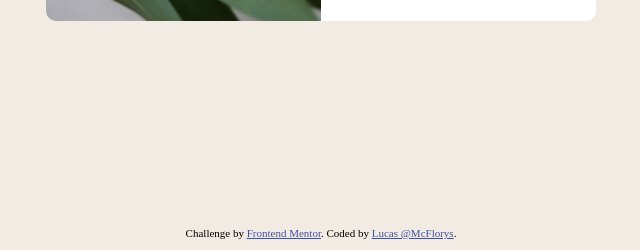
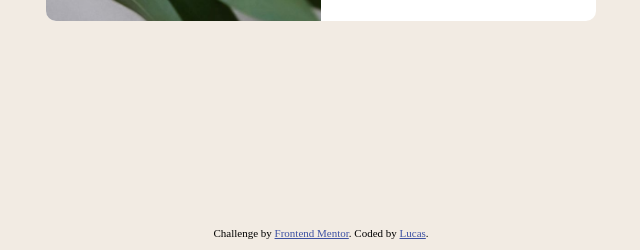
Before and after one commit to McFlorys/Font-end-mentor-preview-card, a plain HTML site: page index.html in a window 1280 px wide. Shown: the part 584-834 px from the top of the page, without its empty margins (319-959 px from the left). Drawn offline with Linux system fonts and the light colour scheme.

Commit message:
Update index.html

```diff
--- a/index.html
+++ b/index.html
@@ -43,7 +43,7 @@
 
     <div class="attribution">
       <p>Challenge by <a href="https://www.frontendmentor.io?ref=challenge" target="_blank">Frontend Mentor</a>.
-      Coded by <a href="https://www.frontendmentor.io/profile/McFlorys" target="_blank">Lucas @McFlorys</a>.</p>
+      Coded by <a href="https://www.frontendmentor.io/profile/McFlorys" target="_blank">Lucas</a>.</p>
     </div>
   </body>
 </html>
```
